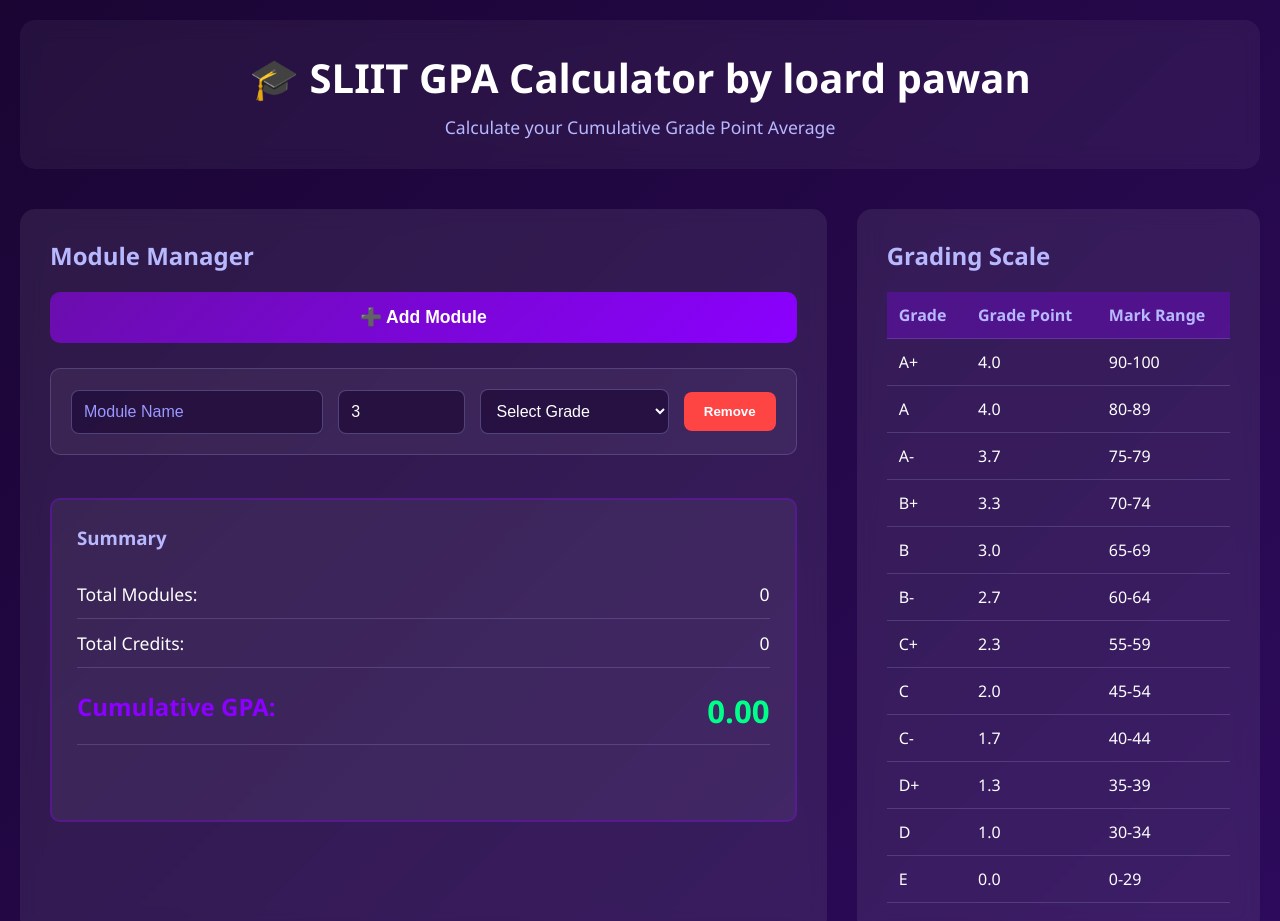
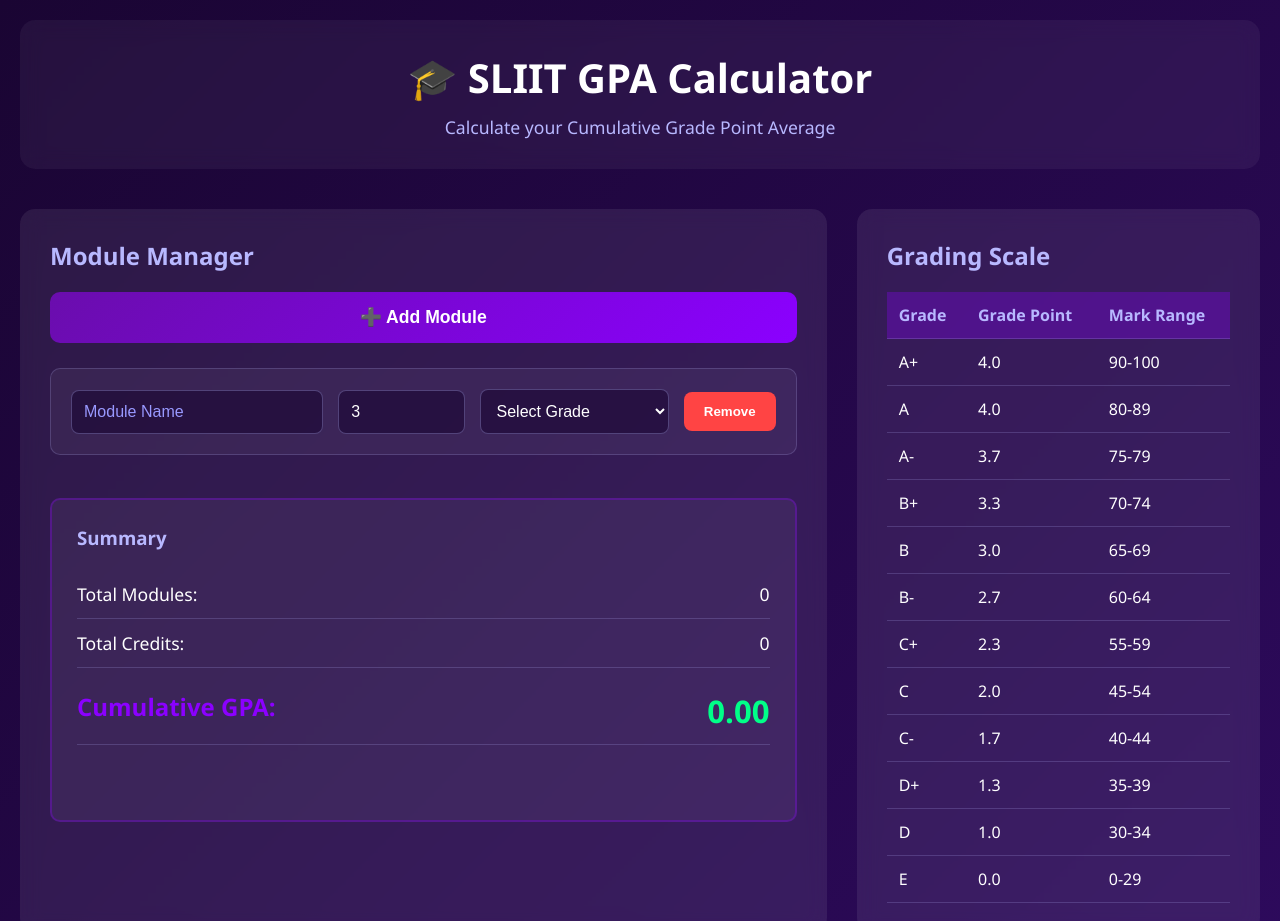
Before and after one commit to irushashaveen/Payright, a website: page demo-site/index.html in a window 1280 px wide. Shown: the top 921 px of the page. Drawn offline with Linux system fonts and the light colour scheme.

Commit message:
correct one

```diff
--- a/demo-site/index.html
+++ b/demo-site/index.html
@@ -9,7 +9,7 @@
 <body>
     <div class="container">
         <header>
-            <h1>🎓 SLIIT GPA Calculator by  loard pawan</h1>
+            <h1>🎓 SLIIT GPA Calculator </h1>
             <p>Calculate your Cumulative Grade Point Average</p>
         </header>
 
```
Also changed, not shown: tests/gpa.spec.js (+1 -1 lines).
